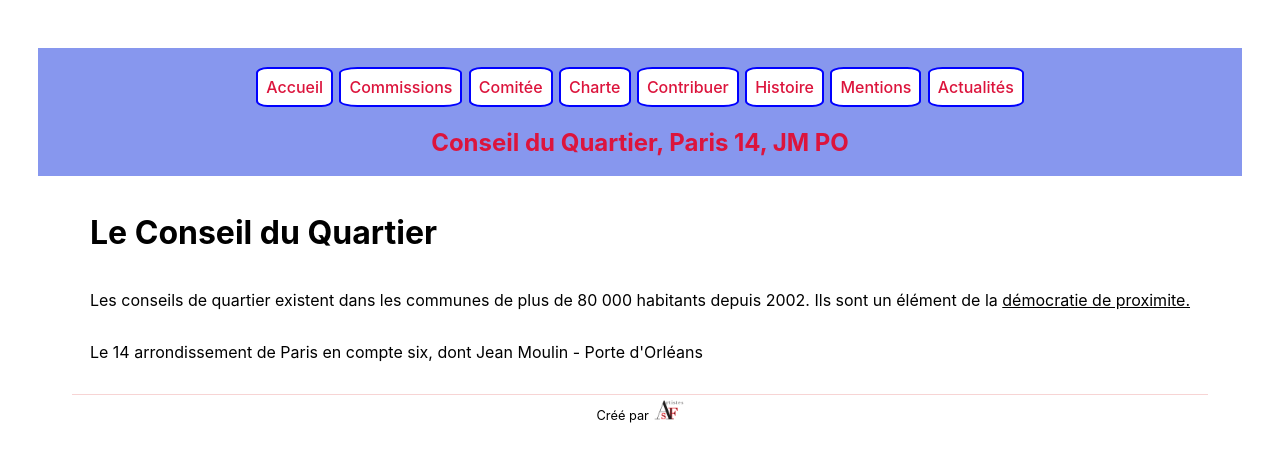
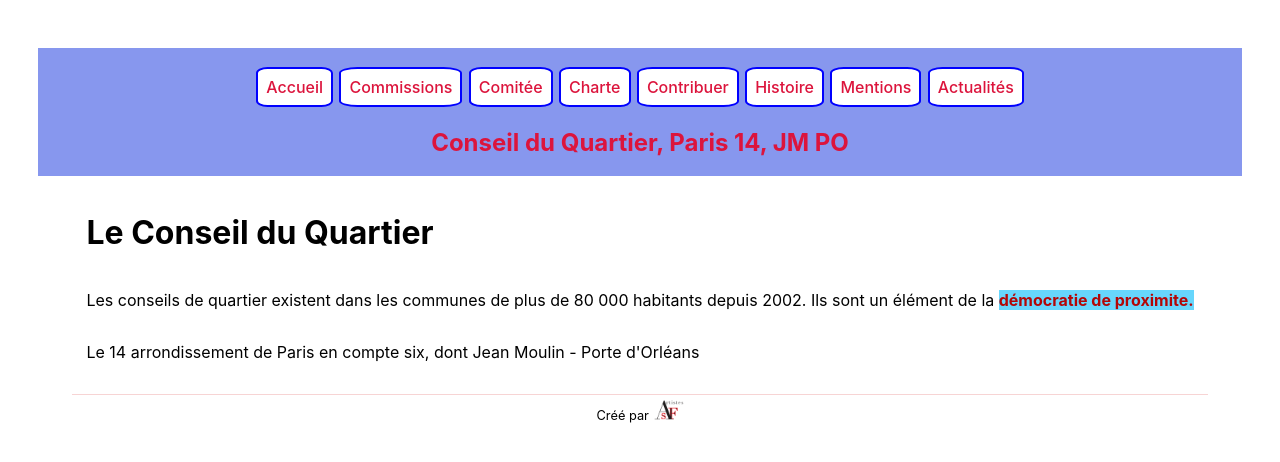
Before and after one commit to helgaParis/animation, a Next.js app: page / in a window 1280 px wide. In both pictures the pointer is over the link "démocratie de proximite.". Shown: the top 462 px of the page. Built offline with nearby package versions, Linux system fonts and the light colour scheme.

Commit message:
link hover style

```diff
--- a/styles/Home.module.css
+++ b/styles/Home.module.css
@@ -52,8 +52,15 @@
     /* align-items: center; */
   }
   .main a:hover {
-    text-decoration: underline;
+        background-color: rgb(103, 214, 252);
+        text-decoration: none;
+        color:rgb(180, 6, 6);
+        font-weight: 700;
   }
+  .main a {
+    background-color: rgb(223, 240, 245);
+    font-weight: 500;
+}
 
   .footer {
     width: 100%;
```
